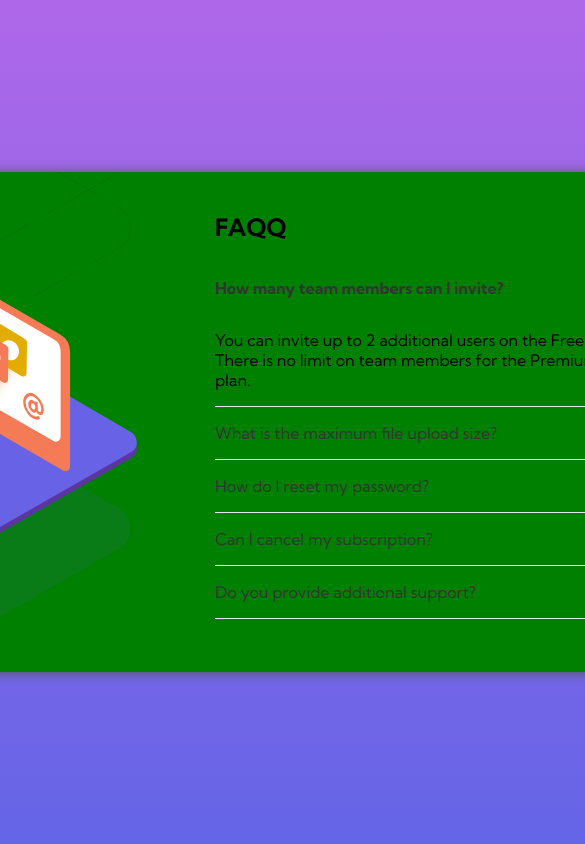
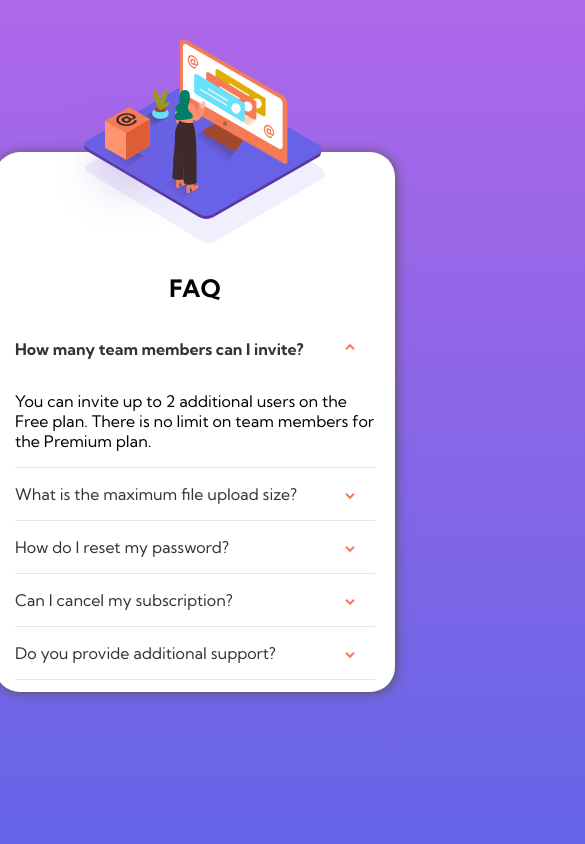
Before and after one commit to yPerrot/faq-accordion-card-main, a plain HTML site: page index.html in a window 390 px wide. Shown: the top 844 px of the page, 585 px wide, since content can reach past the window. Drawn offline with Linux system fonts and the light colour scheme.

Commit message:
Add Mobile Version

```diff
--- a/index.html
+++ b/index.html
@@ -14,9 +14,11 @@
 
       <img id="svg-woman" src="images\illustration-woman-online-desktop.svg"/>
       <img id="svg-pattern" src="images\bg-pattern-desktop.svg"/>
+      <img id="svg-woman-mobile" src="images\illustration-woman-online-mobile.svg"/>
+      <img id="svg-pattern-mobile" src="images\bg-pattern-mobile.svg"/>
     </div>
     <div id="right">
-      <h2>FAQQ</h2>
+      <h2>FAQ</h2>
 
       <details open>
         <summary>How many team members can I invite?</summary>
--- a/style.css
+++ b/style.css
@@ -63,24 +63,12 @@ body {
     background-color: white;
 }
 
-#card:after {
-    content: "";
-    display: table;
-    clear: both;
-}
-
 #svg-box {
     position: absolute;
     transform: translate(-560px,200px);
     z-index: 2;
 }
 
-@media screen and (max-width: 1440px) {
-    #card {
-        background-color: green;
-    }
-}
-/* https://developer.mozilla.org/fr/docs/Web/CSS/@media */
 /* ------- */
 
 
@@ -88,31 +76,28 @@ body {
     width: 50%;
     height: 100%;
     float: left;
-
-    background-image: url("images/bg-pattern-desktop.svg") no-repeat;
     overflow: hidden;
 }
 
+#svg-woman {
+    transform: translate(-80px, 50px);
+    position: relative;
+    z-index: 1;
+}
 
-#svg-woman {
-    /* transform: scale(0.5);  */
-    /* position: absolute; */
-    transform: translate(-80px, 50px);
-    /* z-index: -100; */
-    z-index: 1;
-    position: relative;
+#svg-woman-mobile {
+    display: none;
 }
 
 #svg-pattern {
     transform: translate(-580px,-680px);
-    /* z-index: -100; */
-    /* background-color: red; */
-    /* overflow:hidden; */
-    /* z-index: 10; */
+    position: relative;
     z-index: 0;
-    position: relative;
 }
 
+#svg-pattern-mobile {
+    display: none;
+}
 
 /* ------- */
 
@@ -175,4 +160,52 @@ details > summary::-webkit-details-marker {
 
 details[open] summary {
     font-weight: bold;
- }
+}
+
+@media screen and (max-width: 1440px) {
+    #card {
+        /* background-color: green; */
+        width: 400px;
+        height: 540px;
+        display: block;
+    }
+
+    #svg-box, #svg-pattern, #svg-woman {
+        visibility: hidden;
+    }
+
+    #left {
+        /* background-color: red; */
+        width: 100%;
+        height: 15%;
+        overflow: visible;
+    }
+
+    #svg-woman-mobile {
+        display: inline;
+        /* background-color: yellow; */
+        transform: translate(-140px, -1425px);
+        position:absolute;
+        z-index: 1;
+        /* background-color: red; */
+    }
+
+    #svg-pattern-mobile {
+        display: inline;
+        /* background-color: yellow; */
+        transform: translate(-110px, -1325px);
+        position:absolute;
+        z-index: 0;
+    }
+
+
+    #right {
+        width: 100%;
+        /* background-color: red; */
+    }
+
+    h2 {
+        text-align: center;
+    }
+
+}
```
